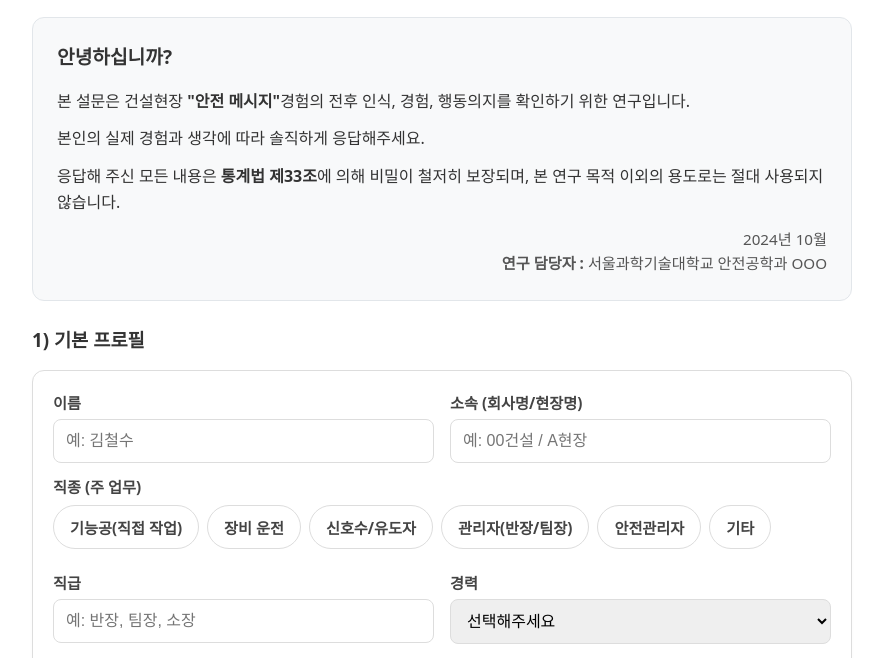
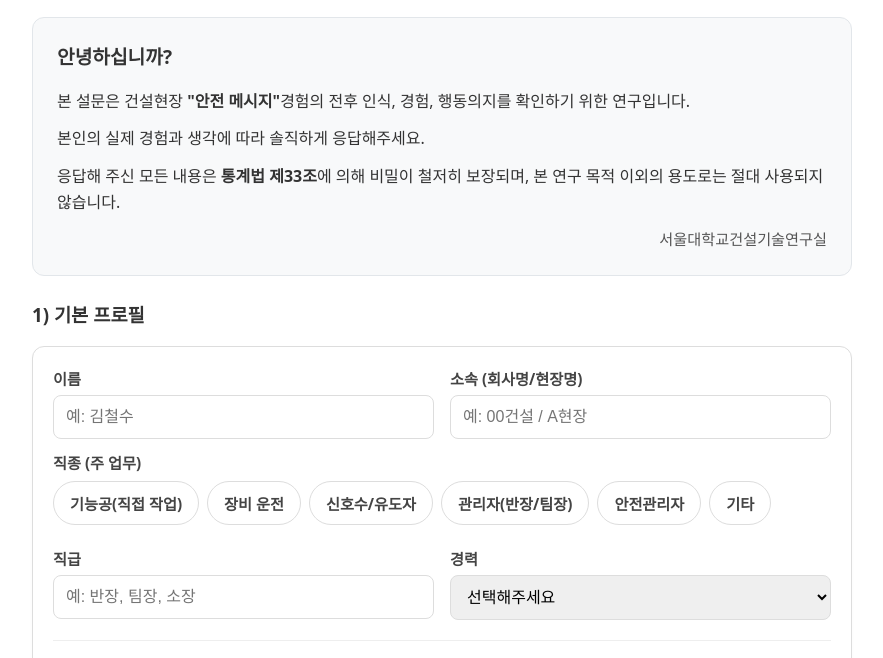
Before and after one commit to ssooo-424/safety-research, a website: page public/index.html in a window 1280 px wide. Shown: the part 117-775 px from the top of the page, without its empty margins (198-1081 px from the left). Drawn offline with Linux system fonts and the light colour scheme.

Commit message:
Update index.html

```diff
--- a/public/index.html
+++ b/public/index.html
@@ -100,8 +100,7 @@
           </p>
 
           <div style="text-align: right; font-size: 0.95rem; color: #555;">
-            <p style="margin: 0;">2024년 10월</p>
-            <p style="margin: 0;"><strong>연구 담당자 :</strong> 서울과학기술대학교 안전공학과 OOO</p>
+            <p style="margin: 0;"></strong> 서울대학교건설기술연구실</p>
           </div>
         </div>
         <h3>1) 기본 프로필</h3>
```
